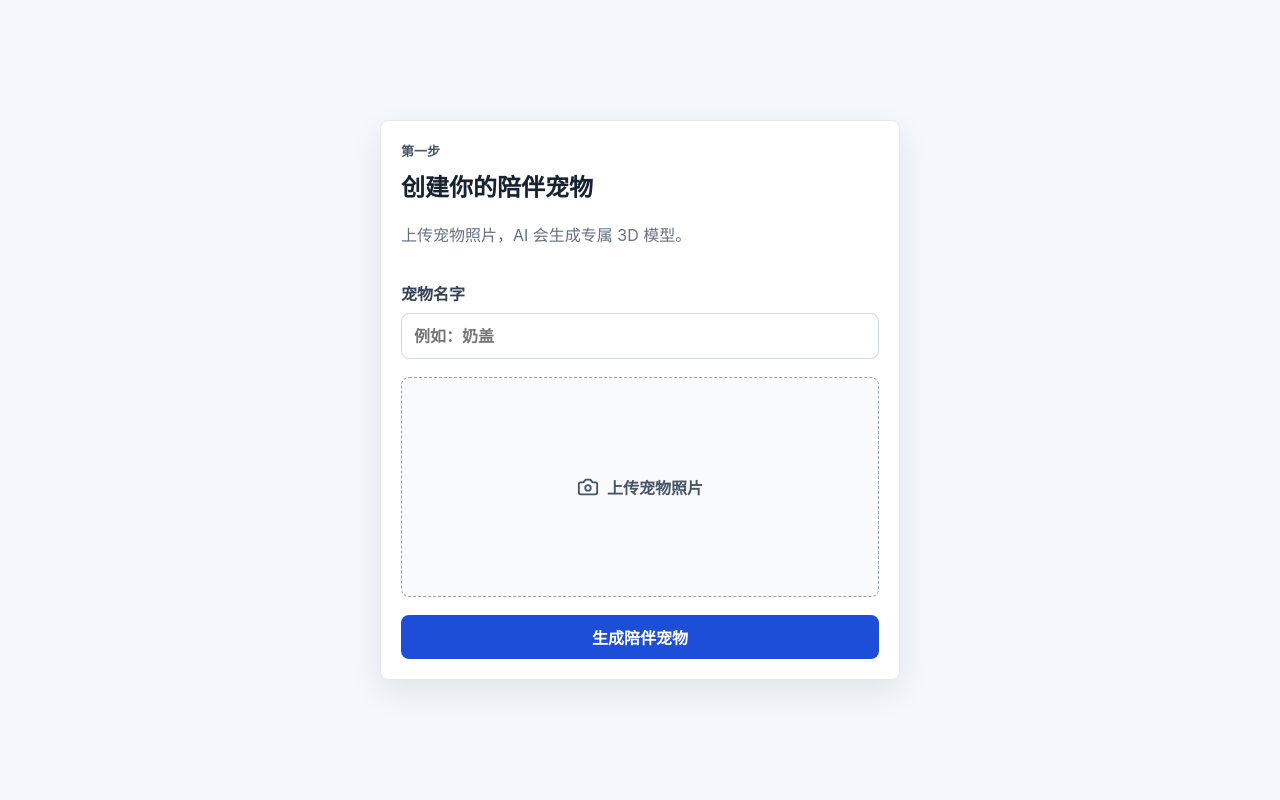
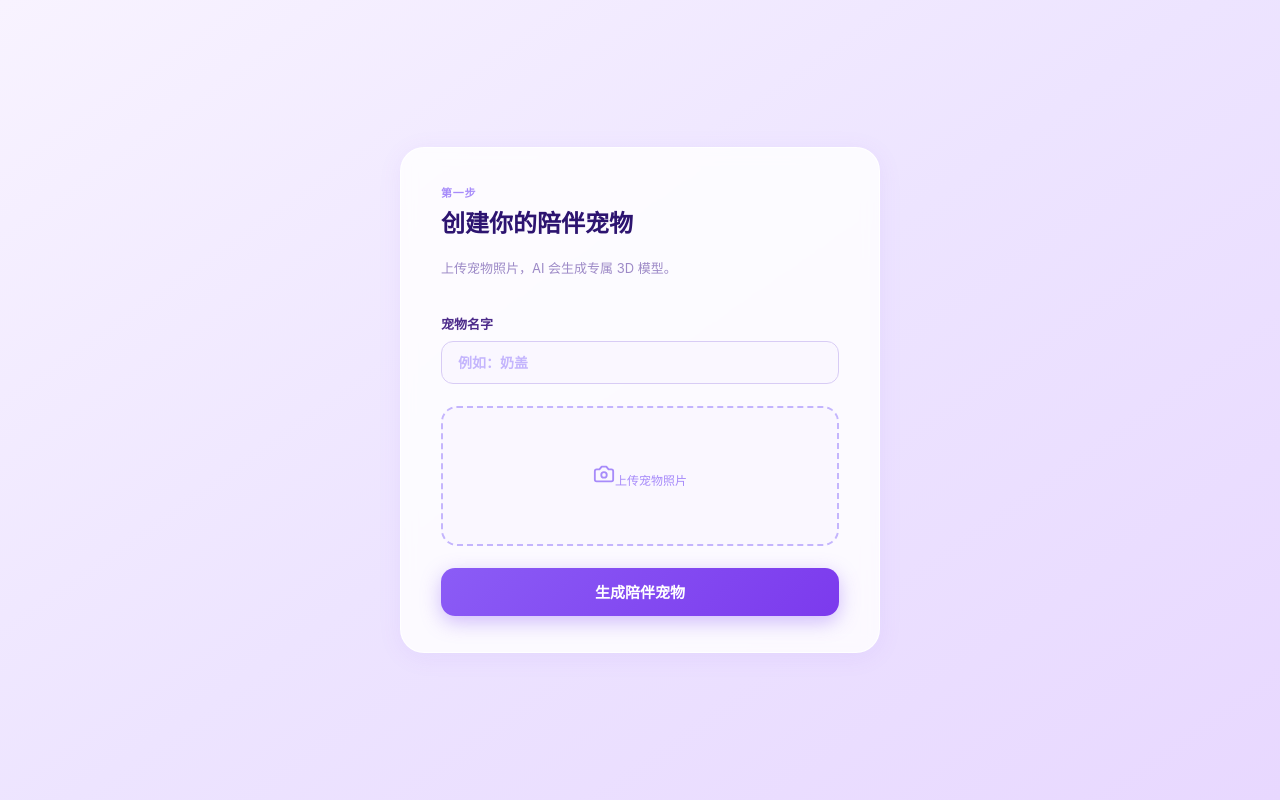
Before and after one commit to breeze-lyf/pet-desktop, a React (Vite) app: page / in a window 1280 px wide. Built offline with nearby package versions, Linux system fonts and the light colour scheme.

Commit message:
rewrite styles.css with lavender theme

```diff
--- a/src/styles.css
+++ b/src/styles.css
@@ -1,29 +1,53 @@
 :root {
-  color: #182230;
-  background: #f4f7fb;
-  font-family: Inter, ui-sans-serif, system-ui, -apple-system, BlinkMacSystemFont, "Segoe UI", sans-serif;
+  /* ── Colors ── */
+  --color-primary: #8B5CF6;
+  --color-primary-dark: #7C3AED;
+  --color-primary-light: #C4B5FD;
+  --color-primary-muted: #EDE4FF;
+  --color-bg-app: linear-gradient(145deg, #F8F3FF, #EDE4FF, #E8D8FF);
+  --color-bg-card: rgba(255, 255, 255, 0.82);
+  --color-bg-window: #2A1452;
+  --color-text-title: #2D1470;
+  --color-text-body: #4C2A8A;
+  --color-text-muted: #9D8AC7;
+  --color-text-eyebrow: #A78BFA;
+  --color-border: #D8CCF5;
+  --color-status-online: #34D399;
+  --color-input-bg: #FAF7FF;
+  --color-chip-bg: #EDE4FF;
+  --color-chip-text: #6D3BBF;
+
+  /* ── Radii ── */
+  --radius-card: 24px;
+  --radius-button: 14px;
+  --radius-chip: 10px;
+  --radius-input: 12px;
+  --radius-upload: 16px;
+  --radius-badge: 100px;
+
+  /* ── Shadows ── */
+  --shadow-card: 0 4px 24px rgba(139, 92, 246, 0.08);
+  --shadow-avatar: 0 16px 48px rgba(139, 92, 246, 0.35), 0 0 0 16px rgba(196, 181, 253, 0.2);
+  --shadow-button: 0 6px 20px rgba(139, 92, 246, 0.4);
+  --shadow-window: 0 32px 80px rgba(0, 0, 0, 0.5);
 }
 
-* {
-  box-sizing: border-box;
-}
+* { box-sizing: border-box; }
 
 body {
   margin: 0;
   min-width: 320px;
+  color: var(--color-text-title);
+  font-family: -apple-system, "SF Pro Display", "PingFang SC", ui-sans-serif, system-ui, sans-serif;
 }
 
-button,
-input {
-  font: inherit;
-}
+button, input { font: inherit; }
+button { cursor: pointer; }
 
-button {
-  cursor: pointer;
-}
-
+/* ── App Shell ── */
 .app-shell {
   min-height: 100vh;
+  background: var(--color-bg-app);
   padding: 28px;
 }
 
@@ -32,9 +56,10 @@ button {
   place-items: center;
 }
 
+/* ── Main Layout ── */
 .app-layout {
   display: grid;
-  grid-template-columns: minmax(0, 1fr) 380px;
+  grid-template-columns: minmax(0, 1fr) 360px;
   gap: 20px;
   max-width: 1180px;
   margin: 0 auto;
@@ -46,63 +71,330 @@ button {
   align-content: start;
 }
 
+/* ── Card (shared) ── */
 .panel {
-  border: 1px solid #e4e7ec;
-  border-radius: 8px;
-  background: #ffffff;
-  padding: 20px;
-  box-shadow: 0 12px 32px rgba(16, 24, 40, 0.08);
+  background: var(--color-bg-card);
+  border: 1px solid rgba(255, 255, 255, 0.9);
+  border-radius: var(--radius-card);
+  backdrop-filter: blur(8px);
+  box-shadow: var(--shadow-card);
+  padding: 22px;
 }
 
-.onboarding-panel {
-  width: min(520px, 100%);
-  display: grid;
-  gap: 18px;
+/* ── Eyebrow / Typography ── */
+.eyebrow {
+  margin: 0 0 4px;
+  color: var(--color-text-eyebrow);
+  font-size: 11px;
+  font-weight: 700;
+  text-transform: uppercase;
+  letter-spacing: 0.8px;
 }
 
-.eyebrow {
-  margin: 0 0 8px;
-  color: #475467;
+h1, h2, p { margin-top: 0; }
+.muted {
+  color: var(--color-text-muted);
+  font-size: 13px;
+  line-height: 1.5;
+}
+
+/* ── FocusControls panel ── */
+.focus-controls { display: grid; gap: 18px; }
+
+.focus-controls .timer-display {
+  font-size: 56px;
+  font-weight: 900;
+  letter-spacing: -2px;
+  color: var(--color-text-title);
+  line-height: 1;
+  margin: 12px 0;
+}
+
+/* ── Chips ── */
+.preset-row {
+  display: flex;
+  gap: 8px;
+  flex-wrap: wrap;
+  margin-bottom: 16px;
+}
+
+.chip {
+  border: 0;
+  border-radius: var(--radius-chip);
+  padding: 7px 14px;
   font-size: 13px;
   font-weight: 700;
-  text-transform: uppercase;
+  cursor: pointer;
+  background: var(--color-chip-bg);
+  color: var(--color-chip-text);
+  transition: background 0.15s, box-shadow 0.15s;
 }
 
-h1,
-h2,
-p {
-  margin-top: 0;
+.chip.selected {
+  background: var(--color-primary);
+  color: #fff;
+  box-shadow: 0 4px 12px rgba(139, 92, 246, 0.35);
 }
 
-.muted {
-  color: #667085;
-  line-height: 1.55;
+/* ── Buttons ── */
+.control-row {
+  display: flex;
+  gap: 10px;
 }
 
+.primary-button,
+.secondary-button {
+  display: inline-flex;
+  align-items: center;
+  justify-content: center;
+  gap: 6px;
+  border: 0;
+  border-radius: var(--radius-button);
+  font-weight: 800;
+  cursor: pointer;
+  font-family: inherit;
+}
+
+.primary-button {
+  flex: 2;
+  height: 48px;
+  background: linear-gradient(135deg, var(--color-primary), var(--color-primary-dark));
+  color: #fff;
+  font-size: 15px;
+  box-shadow: var(--shadow-button);
+}
+
+.secondary-button {
+  flex: 1;
+  height: 48px;
+  background: var(--color-chip-bg);
+  color: var(--color-chip-text);
+  font-size: 14px;
+}
+
+/* ── CompanionStage ── */
+.companion-stage {
+  position: relative;
+  min-height: calc(100vh - 56px);
+  border-radius: var(--radius-card);
+  background: rgba(255, 255, 255, 0.45);
+  border: 1px solid rgba(255, 255, 255, 0.8);
+  backdrop-filter: blur(12px);
+  overflow: hidden;
+  display: grid;
+  place-items: center;
+  padding: 32px;
+  box-shadow: 0 8px 32px rgba(139, 92, 246, 0.1);
+}
+
+.companion-stage::before {
+  content: '';
+  position: absolute;
+  top: -60px;
+  left: 50%;
+  transform: translateX(-50%);
+  width: 320px;
+  height: 320px;
+  border-radius: 50%;
+  background: radial-gradient(circle, rgba(196, 181, 253, 0.4) 0%, transparent 70%);
+  pointer-events: none;
+}
+
+.companion-status {
+  position: absolute;
+  top: 20px;
+  left: 20px;
+  background: rgba(255, 255, 255, 0.88);
+  border: 1px solid rgba(196, 181, 253, 0.4);
+  border-radius: var(--radius-chip);
+  padding: 10px 16px;
+  box-shadow: 0 4px 16px rgba(139, 92, 246, 0.1);
+}
+
+.companion-status strong {
+  display: block;
+  font-size: 14px;
+  color: var(--color-text-title);
+  font-weight: 800;
+}
+
+.companion-status span {
+  display: block;
+  font-size: 12px;
+  color: var(--color-text-muted);
+  margin-top: 2px;
+}
+
+/* ── Pet Orbit / Avatar ── */
+.pet-orbit {
+  width: min(46vw, 420px);
+  aspect-ratio: 1;
+  display: grid;
+  place-items: center;
+}
+
+.pet-portrait {
+  width: 200px;
+  height: 200px;
+  border-radius: 50%;
+  background: linear-gradient(135deg, #ddd6fe, #a78bfa);
+  border: 6px solid rgba(255, 255, 255, 0.9);
+  box-shadow: var(--shadow-avatar);
+  object-fit: cover;
+  animation: pet-float 3s ease-in-out infinite;
+}
+
+.mood-reminding .pet-portrait {
+  animation: pet-bounce 0.6s ease-in-out infinite;
+}
+
+/* ── Pet Name Badge ── */
+.pet-name-badge {
+  background: rgba(255, 255, 255, 0.9);
+  border: 1px solid rgba(196, 181, 253, 0.5);
+  border-radius: var(--radius-badge);
+  padding: 8px 20px;
+  display: flex;
+  align-items: center;
+  gap: 8px;
+  box-shadow: 0 4px 16px rgba(139, 92, 246, 0.12);
+  margin-top: 16px;
+}
+
+.pet-name-badge .dot-status {
+  width: 8px;
+  height: 8px;
+  border-radius: 50%;
+  background: var(--color-status-online);
+  box-shadow: 0 0 6px var(--color-status-online);
+  flex-shrink: 0;
+}
+
+.pet-name-badge strong {
+  font-size: 14px;
+  color: var(--color-text-title);
+  font-weight: 800;
+}
+
+.pet-name-badge span {
+  font-size: 12px;
+  color: var(--color-text-muted);
+}
+
+/* ── Pet Message ── */
+.pet-message {
+  position: absolute;
+  bottom: 20px;
+  background: rgba(255, 255, 255, 0.88);
+  border: 1px solid rgba(196, 181, 253, 0.4);
+  border-radius: 12px;
+  padding: 10px 18px;
+  font-size: 13px;
+  color: var(--color-text-body);
+  z-index: 1;
+  box-shadow: 0 4px 16px rgba(139, 92, 246, 0.1);
+}
+
+/* ── Onboarding ── */
+.onboarding-panel {
+  width: min(480px, 100%);
+  display: grid;
+  gap: 22px;
+  padding: 36px 40px;
+}
+
+/* Brand row */
+.brand-row {
+  display: flex;
+  align-items: center;
+  gap: 14px;
+}
+
+.brand-icon {
+  width: 52px;
+  height: 52px;
+  border-radius: 16px;
+  background: linear-gradient(135deg, var(--color-primary-light), var(--color-primary));
+  box-shadow: 0 6px 20px rgba(139, 92, 246, 0.35);
+  display: flex;
+  align-items: center;
+  justify-content: center;
+  font-size: 26px;
+  flex-shrink: 0;
+}
+
+.brand-text .eyebrow {
+  margin-bottom: 3px;
+}
+
+.brand-text h2 {
+  font-size: 20px;
+  font-weight: 800;
+  color: var(--color-text-title);
+  line-height: 1.2;
+}
+
+.brand-text p {
+  font-size: 13px;
+  color: var(--color-text-muted);
+  margin-top: 3px;
+}
+
+/* Divider */
+.onboarding-divider {
+  height: 1px;
+  background: var(--color-primary-muted);
+}
+
+/* Field */
 .field {
   display: grid;
   gap: 8px;
-  color: #344054;
+  color: var(--color-text-body);
   font-weight: 700;
+  font-size: 13px;
 }
 
 .field input {
   width: 100%;
-  border: 1px solid #d0d5dd;
-  border-radius: 8px;
-  padding: 12px;
-  color: #182230;
+  border: 1.5px solid var(--color-border);
+  border-radius: var(--radius-input);
+  padding: 12px 16px;
+  font-size: 14px;
+  color: var(--color-text-title);
+  background: var(--color-input-bg);
+  outline: none;
+  font-family: inherit;
 }
 
+.field input:focus {
+  border-color: var(--color-primary);
+  box-shadow: 0 0 0 3px rgba(139, 92, 246, 0.12);
+}
+
+.field input::placeholder {
+  color: var(--color-primary-light);
+}
+
+/* Upload zone */
 .upload-box {
   position: relative;
-  display: grid;
-  place-items: center;
-  min-height: 220px;
-  border: 1px dashed #98a2b3;
-  border-radius: 8px;
-  background: #f8fafc;
-  overflow: hidden;
+  border: 2px dashed var(--color-primary-light);
+  border-radius: var(--radius-upload);
+  background: var(--color-input-bg);
+  min-height: 140px;
+  display: flex;
+  flex-direction: column;
+  align-items: center;
+  justify-content: center;
+  gap: 8px;
+  cursor: pointer;
+  transition: border-color 0.2s, background 0.2s;
+}
+
+.upload-box:hover {
+  border-color: var(--color-primary);
+  background: #F5F0FF;
 }
 
 .upload-box input {
@@ -111,153 +403,119 @@ p {
   pointer-events: none;
 }
 
+.upload-icon {
+  width: 44px;
+  height: 44px;
+  border-radius: 12px;
+  background: var(--color-primary-muted);
+  display: flex;
+  align-items: center;
+  justify-content: center;
+  font-size: 20px;
+}
+
+.upload-box strong {
+  font-size: 14px;
+  color: var(--color-text-body);
+  font-weight: 700;
+}
+
 .upload-box span {
-  display: inline-flex;
-  gap: 8px;
-  align-items: center;
-  color: #475467;
-  font-weight: 700;
+  font-size: 12px;
+  color: var(--color-text-eyebrow);
 }
 
 .upload-box img {
   width: 100%;
-  height: 260px;
+  height: 200px;
   object-fit: cover;
+  border-radius: calc(var(--radius-upload) - 2px);
+}
+
+/* Submit button */
+.primary-button.full-width {
+  width: 100%;
+  height: 52px;
+  font-size: 15px;
+  box-shadow: 0 8px 24px rgba(139, 92, 246, 0.4);
 }
 
 .form-error {
   color: #b42318;
   margin: 0;
-}
-
-.primary-button,
-.secondary-button,
-.chip,
-.icon-button,
-.activity-button {
-  border: 0;
-  border-radius: 8px;
-}
-
-.primary-button,
-.secondary-button {
-  display: inline-flex;
-  align-items: center;
-  justify-content: center;
-  gap: 8px;
-  min-height: 44px;
-  padding: 0 16px;
-  font-weight: 800;
-}
-
-.primary-button {
-  color: #ffffff;
-  background: #1d4ed8;
-}
-
-.secondary-button {
-  color: #344054;
-  background: #eef2f7;
-}
-
-.companion-stage {
-  position: relative;
-  min-height: calc(100vh - 56px);
-  border: 1px solid #d0d5dd;
-  border-radius: 8px;
-  background:
-    radial-gradient(circle at 50% 35%, rgba(125, 211, 252, 0.34), transparent 34%),
-    linear-gradient(180deg, #f9fbff, #e8eef7);
-  overflow: hidden;
-  display: grid;
-  place-items: center;
-  padding: 32px;
-}
-
-.companion-status {
-  position: absolute;
-  top: 20px;
-  left: 20px;
-  display: grid;
-  gap: 4px;
-  border: 1px solid #e4e7ec;
-  border-radius: 8px;
-  background: rgba(255, 255, 255, 0.82);
-  padding: 12px 14px;
-}
-
-.companion-status span {
-  color: #667085;
   font-size: 13px;
 }
 
-.pet-orbit {
-  width: min(46vw, 420px);
-  aspect-ratio: 1;
-  display: grid;
-  place-items: center;
-  border-radius: 999px;
-  background: rgba(255, 255, 255, 0.48);
+/* ── Generating state ── */
+.generating {
+  display: flex;
+  flex-direction: column;
+  align-items: center;
+  gap: 20px;
+  padding: 12px 0;
 }
 
-.pet-portrait {
-  width: 72%;
-  aspect-ratio: 1;
-  object-fit: cover;
-  border-radius: 46%;
-  border: 8px solid #ffffff;
-  box-shadow: 0 20px 60px rgba(16, 24, 40, 0.2);
-  animation: breathe 4s ease-in-out infinite;
+.gen-icon {
+  width: 72px;
+  height: 72px;
+  border-radius: 50%;
+  background: linear-gradient(135deg, var(--color-primary-light), var(--color-primary));
+  display: flex;
+  align-items: center;
+  justify-content: center;
+  font-size: 34px;
+  box-shadow: 0 8px 28px rgba(139, 92, 246, 0.35);
+  animation: gen-pulse 1.8s ease-in-out infinite;
 }
 
-.mood-reminding .pet-portrait {
-  animation: remind 1.4s ease-in-out infinite;
+@keyframes gen-pulse {
+  0%, 100% {
+    transform: scale(1);
+    box-shadow: 0 8px 28px rgba(139, 92, 246, 0.35);
+  }
+  50% {
+    transform: scale(1.06);
+    box-shadow: 0 12px 36px rgba(139, 92, 246, 0.5);
+  }
 }
 
-.pet-message {
-  position: absolute;
-  bottom: 24px;
-  max-width: 420px;
-  border: 1px solid #e4e7ec;
-  border-radius: 8px;
-  background: rgba(255, 255, 255, 0.9);
-  padding: 12px 16px;
-  color: #344054;
+.progress-bar {
+  width: 100%;
+  height: 8px;
+  background: var(--color-primary-muted);
+  border-radius: 100px;
+  overflow: hidden;
 }
 
-.timer-display {
-  font-size: 54px;
-  font-weight: 900;
-  letter-spacing: 0;
-  color: #101828;
+.progress-fill {
+  height: 100%;
+  width: 62%;
+  background: linear-gradient(90deg, var(--color-text-eyebrow), var(--color-primary));
+  border-radius: 100px;
+  position: relative;
+  overflow: hidden;
 }
 
-.preset-row,
-.control-row,
-.sound-row {
-  display: flex;
-  flex-wrap: wrap;
-  gap: 8px;
-  align-items: center;
+.progress-fill::after {
+  content: '';
+  position: absolute;
+  top: 0;
+  left: -100%;
+  width: 100%;
+  height: 100%;
+  background: linear-gradient(90deg, transparent, rgba(255, 255, 255, 0.4), transparent);
+  animation: shimmer 1.5s infinite;
 }
 
-.chip {
-  min-height: 36px;
-  padding: 0 12px;
-  color: #344054;
-  background: #eef2f7;
+@keyframes shimmer { to { left: 100%; } }
+
+.progress-label {
+  font-size: 12px;
+  color: var(--color-text-eyebrow);
+  align-self: flex-end;
 }
 
-.chip.selected {
-  color: #ffffff;
-  background: #1d4ed8;
-}
-
-.focus-controls {
-  display: grid;
-  gap: 18px;
-}
-
+/* ── Rest overlay (unchanged — out of scope) ── */
 .rest-overlay {
   position: fixed;
   inset: 0;
@@ -289,95 +547,24 @@ p {
   place-items: center;
   color: #344054;
   background: #eef2f7;
+  border: 0;
+  border-radius: 8px;
+  cursor: pointer;
 }
 
-.activity-grid {
-  display: grid;
-  grid-template-columns: repeat(2, minmax(0, 1fr));
-  gap: 10px;
-  margin: 18px 0;
-}
-
-.activity-button {
-  display: grid;
-  gap: 6px;
-  text-align: left;
-  padding: 14px;
-  color: #344054;
-  background: #f8fafc;
-  border: 1px solid #e4e7ec;
-}
-
-.activity-button strong {
-  color: #182230;
-}
-
-.activity-button span {
-  color: #667085;
-  line-height: 1.45;
-}
-
-.activity-button em {
-  color: #1d4ed8;
-  font-style: normal;
-  font-weight: 800;
-}
-
-@keyframes breathe {
-  0%,
-  100% {
-    transform: translateY(0) scale(1);
-  }
-  50% {
-    transform: translateY(-8px) scale(1.025);
-  }
-}
-
-@keyframes remind {
-  0%,
-  100% {
-    transform: translateY(0) scale(1.04);
-  }
-  50% {
-    transform: translateY(-14px) scale(1.08);
-  }
-}
-
-@media (max-width: 860px) {
-  .app-shell {
-    padding: 14px;
-  }
-
-  .app-layout {
-    grid-template-columns: 1fr;
-  }
-
-  .companion-stage {
-    min-height: 480px;
-  }
-
-  .pet-orbit {
-    width: min(78vw, 360px);
-  }
-
-  .activity-grid {
-    grid-template-columns: 1fr;
-  }
-}
-
-/* Pet overlay animations */
+/* ── Pet overlay animations ── */
 @keyframes pet-float {
   0%, 100% { transform: translateY(0px); }
-  50% { transform: translateY(-8px); }
-}
-@keyframes pet-breathe {
-  0%, 100% { transform: scale(1); }
-  50% { transform: scale(1.04); }
+  50% { transform: translateY(-10px); }
 }
 @keyframes pet-bounce {
   0%, 100% { transform: translateY(0px); }
   30% { transform: translateY(-16px); }
   60% { transform: translateY(-6px); }
+}
+@keyframes pet-breathe {
+  0%, 100% { transform: scale(1); }
+  50% { transform: scale(1.04); }
 }
 @keyframes pet-sway {
   0%, 100% { transform: rotate(0deg); }
@@ -398,3 +585,11 @@ p {
 .pet-bounce { animation: pet-bounce 0.6s ease-in-out infinite; }
 .pet-sway { animation: pet-sway 2s ease-in-out infinite; }
 .pet-jump { animation: pet-jump 0.6s ease-out forwards; }
+
+/* ── Responsive ── */
+@media (max-width: 860px) {
+  .app-shell { padding: 14px; }
+  .app-layout { grid-template-columns: 1fr; }
+  .companion-stage { min-height: 480px; }
+  .pet-orbit { width: min(78vw, 360px); }
+}
```
